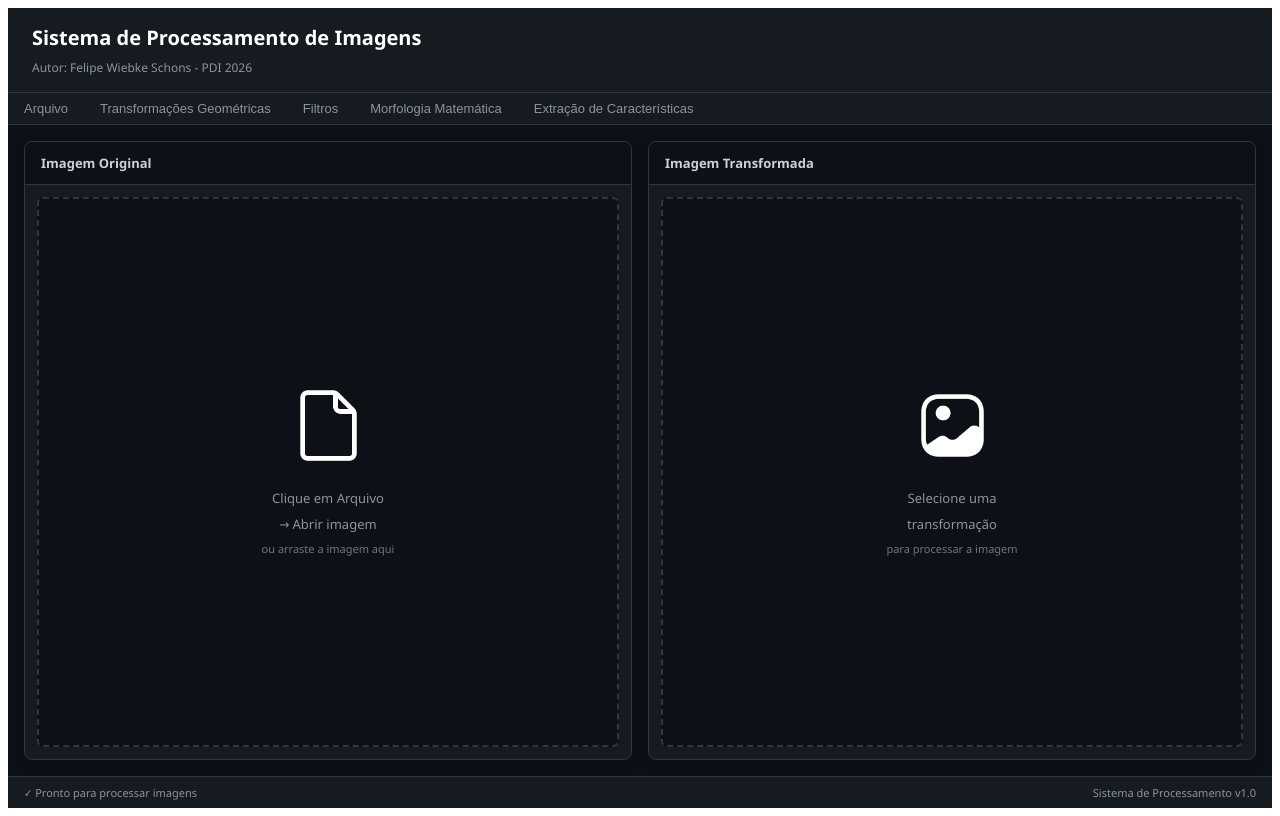
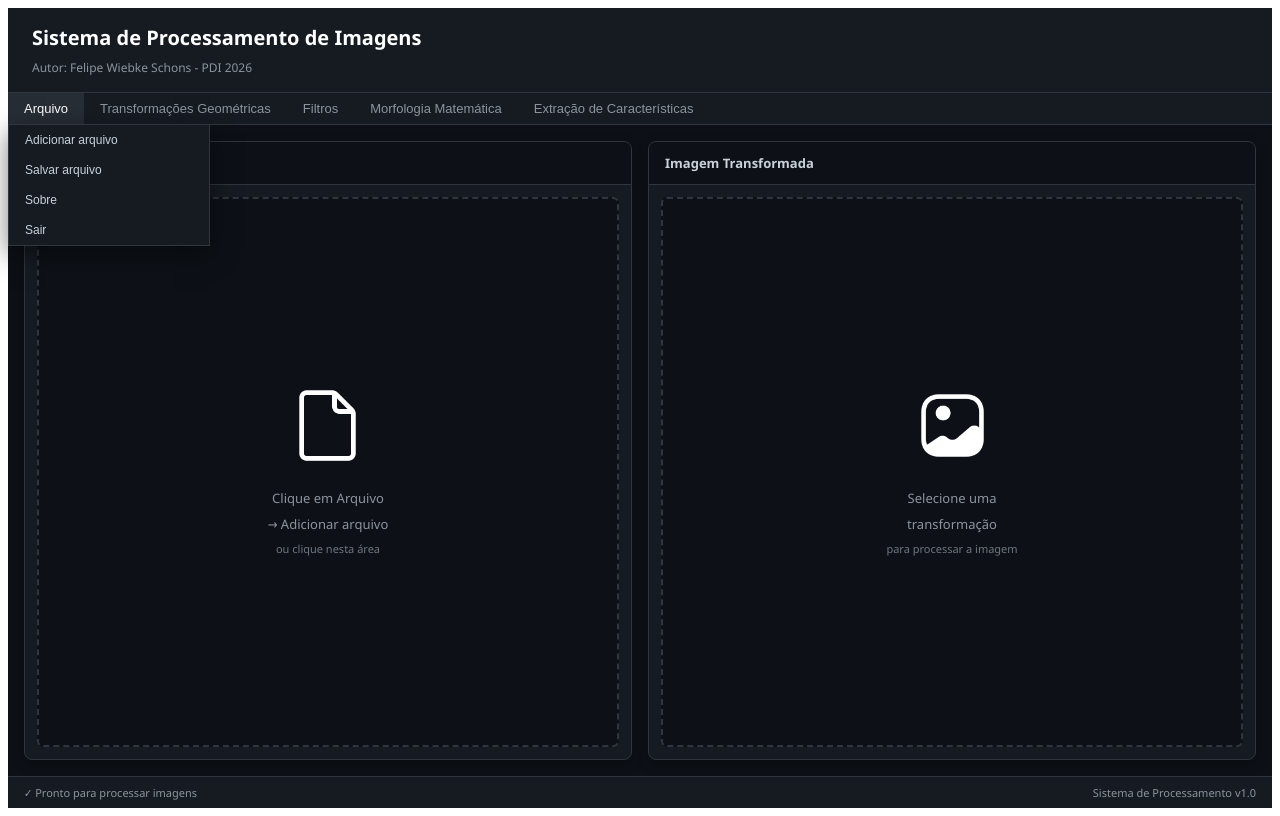
Before and after one commit to wsfelipe/photoshop-pdi, a React (Vite) app: page / in a window 1280 px wide. Both pictures are taken after a click on the button "Arquivo". Built offline with nearby package versions, Linux system fonts and the light colour scheme.

Commit message:
feat: created open file and save file menus

```diff
--- a/src/App.jsx
+++ b/src/App.jsx
@@ -1,4 +1,4 @@
-import React, { useState } from 'react';
+import React, { useRef, useState } from 'react';
 import Header from './components/Header';
 import MenuBar from './components/MenuBar';
 import MainContent from './components/MainContent';
@@ -9,13 +9,86 @@ export default function App() {
   const [openMenu, setOpenMenu] = useState(null);
   const [hoverMenu, setHoverMenu] = useState(null);
   const [hoverItem, setHoverItem] = useState(null);
+  const [selectedImage, setSelectedImage] = useState(null);
+  const [statusMessage, setStatusMessage] = useState('Pronto para processar imagens');
+  const fileInputRef = useRef(null);
 
   const toggleMenu = (menu) => {
-    setOpenMenu(openMenu === menu ? null : menu);
+    setOpenMenu((current) => (current === menu ? null : menu));
+  };
+
+  const openFilePicker = () => {
+    fileInputRef.current?.click();
+  };
+
+  const handleFileSelection = (event) => {
+    const file = event.target.files?.[0];
+
+    if (!file) {
+      return;
+    }
+
+    if (!file.type.startsWith('image/')) {
+      setStatusMessage('Arquivo inválido. Selecione uma imagem.');
+      event.target.value = '';
+      return;
+    }
+
+    const reader = new FileReader();
+    reader.onload = () => {
+      setSelectedImage(reader.result);
+      setStatusMessage(`Imagem carregada: ${file.name}`);
+    };
+    reader.readAsDataURL(file);
+    event.target.value = '';
+  };
+
+  const saveSelectedImage = () => {
+    if (!selectedImage) {
+      setStatusMessage('Nenhuma imagem foi adicionada para salvar.');
+      return;
+    }
+
+    const link = document.createElement('a');
+    link.href = selectedImage;
+    link.download = 'imagem-processada.png';
+    document.body.appendChild(link);
+    link.click();
+    document.body.removeChild(link);
+    setStatusMessage('Arquivo salvo com sucesso.');
+  };
+
+  const handleMenuAction = (item) => {
+    if (item === 'Adicionar arquivo') {
+      openFilePicker();
+      return;
+    }
+
+    if (item === 'Salvar arquivo') {
+      saveSelectedImage();
+      return;
+    }
+
+    if (item === 'Sobre') {
+      setStatusMessage('Sistema de processamento de imagens em desenvolvimento.');
+      return;
+    }
+
+    if (item === 'Sair') {
+      setStatusMessage('Aplicação encerrada.');
+      return;
+    }
   };
 
   return (
     <div style={styles.container} onClick={() => setOpenMenu(null)}>
+      <input
+        ref={fileInputRef}
+        type="file"
+        accept="image/*"
+        hidden
+        onChange={handleFileSelection}
+      />
       <Header />
       <MenuBar
         openMenu={openMenu}
@@ -24,9 +97,13 @@ export default function App() {
         toggleMenu={toggleMenu}
         setHoverMenu={setHoverMenu}
         setHoverItem={setHoverItem}
+        onMenuAction={handleMenuAction}
       />
-      <MainContent />
-      <StatusBar />
+      <MainContent
+        selectedImage={selectedImage}
+        onOpenFilePicker={openFilePicker}
+      />
+      <StatusBar message={statusMessage} />
     </div>
   );
 }
--- a/src/components/MainContent.jsx
+++ b/src/components/MainContent.jsx
@@ -1,23 +1,31 @@
 import React from 'react';
 import { styles } from '../styles/appStyles';
 
-export default function MainContent() {
+export default function MainContent({ selectedImage, onOpenFilePicker }) {
   return (
-    <div style={styles.mainContent}>
+    <div style={styles.mainContent} onClick={onOpenFilePicker}>
       {/* Imagem Original */}
       <div style={styles.panel}>
         <div style={styles.panelHeader}>
           <h2 style={styles.panelTitle}>Imagem Original</h2>
         </div>
         <div style={styles.panelContent}>
-          <div style={styles.panelPlaceholder}>
-            <div style={styles.placeholderIcon}>
-              <img width="75" height="auto" src="src/assets/file.png" alt="" />
+          {selectedImage ? (
+            <img
+              src={selectedImage}
+              alt="Imagem original"
+              style={styles.loadedImage}
+            />
+          ) : (
+            <div style={styles.panelPlaceholder}>
+              <div style={styles.placeholderIcon}>
+                <img width="75" height="auto" src="src/assets/file.png" alt="" />
+              </div>
+              <p style={styles.placeholderText}>Clique em Arquivo</p>
+              <p style={styles.placeholderText}>→ Adicionar arquivo</p>
+              <p style={styles.placeholderSubtext}>ou clique nesta área</p>
             </div>
-            <p style={styles.placeholderText}>Clique em Arquivo</p>
-            <p style={styles.placeholderText}>→ Abrir imagem</p>
-            <p style={styles.placeholderSubtext}>ou arraste a imagem aqui</p>
-          </div>
+          )}
         </div>
       </div>
 
--- a/src/components/MenuBar.jsx
+++ b/src/components/MenuBar.jsx
@@ -10,6 +10,7 @@ export default function MenuBar({
   toggleMenu,
   setHoverMenu,
   setHoverItem,
+  onMenuAction,
 }) {
   const menuConfig = [
     { key: 'arquivo', label: 'Arquivo' },
@@ -33,6 +34,7 @@ export default function MenuBar({
           onToggle={toggleMenu}
           onHoverMenu={setHoverMenu}
           onHoverItem={setHoverItem}
+          onSelectItem={onMenuAction}
         />
       ))}
     </div>
--- a/src/components/StatusBar.jsx
+++ b/src/components/StatusBar.jsx
@@ -1,10 +1,10 @@
 import React from 'react';
 import { styles } from '../styles/appStyles';
 
-export default function StatusBar() {
+export default function StatusBar({ message = 'Pronto para processar imagens' }) {
   return (
     <div style={styles.statusBar}>
-      <span>✓ Pronto para processar imagens</span>
+      <span>✓ {message}</span>
       <span>Sistema de Processamento v1.0</span>
     </div>
   );
--- a/src/menus/MenuDropdown.jsx
+++ b/src/menus/MenuDropdown.jsx
@@ -11,9 +11,13 @@ export default function MenuDropdown({
   onToggle,
   onHoverMenu,
   onHoverItem,
+  onSelectItem,
 }) {
   return (
-    <div style={{ position: 'relative' }}>
+    <div
+      style={{ position: 'relative' }}
+      onClick={(event) => event.stopPropagation()}
+    >
       <button
         style={{
           ...styles.menuButton,
@@ -21,13 +25,16 @@ export default function MenuDropdown({
         }}
         onMouseEnter={() => onHoverMenu(menuKey)}
         onMouseLeave={() => onHoverMenu(null)}
-        onClick={() => onToggle(menuKey)}
+        onClick={(event) => {
+          event.stopPropagation();
+          onToggle(menuKey);
+        }}
       >
         {label}
       </button>
 
       {isOpen && (
-        <div style={styles.menuDropdown}>
+        <div style={styles.menuDropdown} onClick={(event) => event.stopPropagation()}>
           {items.map((item, idx) => (
             <button
               key={idx}
@@ -37,6 +44,11 @@ export default function MenuDropdown({
               }}
               onMouseEnter={() => onHoverItem(`${menuKey}-${idx}`)}
               onMouseLeave={() => onHoverItem(null)}
+              onClick={(event) => {
+                event.stopPropagation();
+                onSelectItem?.(item);
+                onToggle(menuKey);
+              }}
             >
               {item}
             </button>
--- a/src/menus/menuItems.js
+++ b/src/menus/menuItems.js
@@ -1,7 +1,7 @@
 export const menuItems = {
   arquivo: [
-    'Abrir imagem',
-    'Salvar imagem',
+    'Adicionar arquivo',
+    'Salvar arquivo',
     'Sobre',
     'Sair'
   ],
--- a/src/styles/appStyles.js
+++ b/src/styles/appStyles.js
@@ -109,6 +109,14 @@ export const styles = {
     margin: '12px',
     borderRadius: '6px',
     border: '2px dashed #30363d',
+    overflow: 'hidden',
+    cursor: 'pointer',
+  },
+  loadedImage: {
+    width: '100%',
+    height: '100%',
+    objectFit: 'contain',
+    backgroundColor: '#0d1117',
   },
   panelPlaceholder: {
     textAlign: 'center',
```
